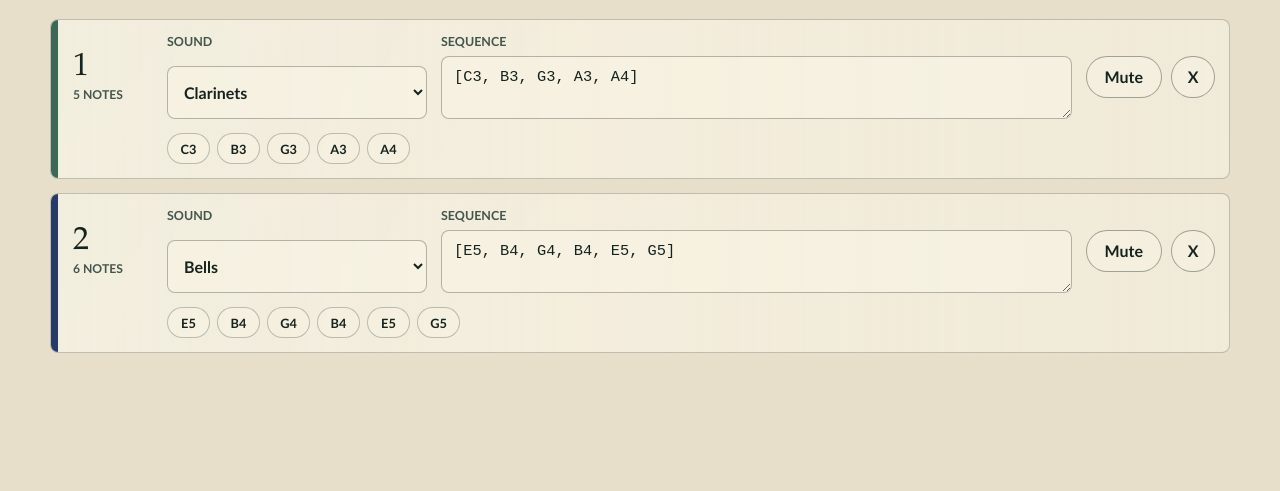
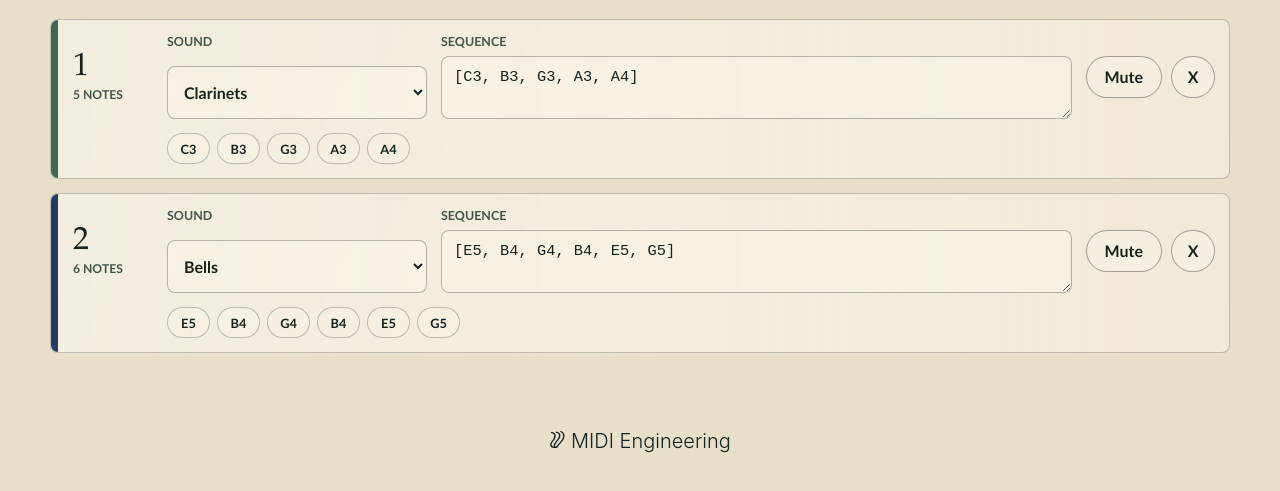
Before and after one commit to unifolia/phase-process, a website: page index.html in a window 1280 px wide. Shown: the part 383-874 px from the top of the page. Before the commit the page ends 800 px from the top, so only its background shows below. Drawn offline with Linux system fonts and the light colour scheme.

Commit message:
Added anchor to home

```diff
--- a/index.html
+++ b/index.html
@@ -53,5 +53,6 @@
         aria-live="polite"
       ></section>
     </main>
+    <footer><a href="https://midi.engineering/">𐙦 MIDI Engineering</a></footer>
   </body>
 </html>
--- a/styles.css
+++ b/styles.css
@@ -402,6 +402,19 @@ textarea {
   --sigil-aura: #874d42;
 }
 
+footer {
+  padding: 25px 0 50px;
+  a {
+    display: inherit;
+    font-family: "Inter", sans-serif;
+    font-size: 1.25rem;
+    font-weight: 300;
+    color: var(--abyss-ink);
+    text-align: center;
+    text-decoration: none;
+  }
+}
+
 @keyframes rise-in {
   from {
     opacity: 0;
```
